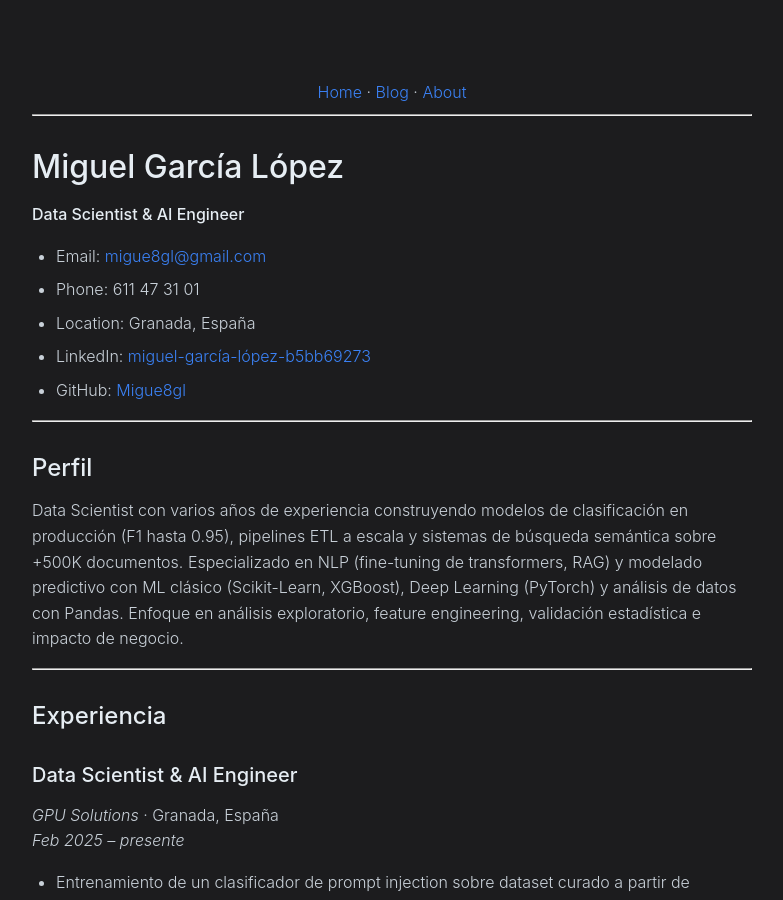
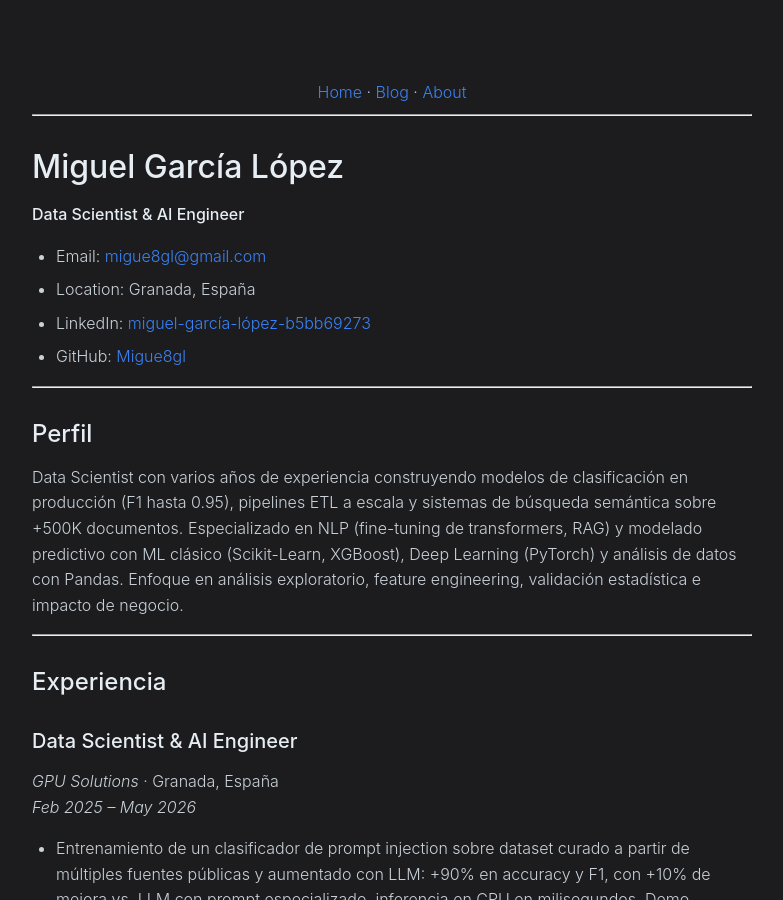
Before and after one commit to Migue8gl/Migue8gl.github.io, a Jekyll site: the page built from cv.md, in a window 1280 px wide and 900 px high. Shown: the whole window, without its empty margins (248-1031 px from the left). Built offline with Jekyll 4.4.1, drawn with Linux system fonts in a browser that asks for light colours.

Commit message:
cv change

```diff
--- a/cv.md
+++ b/cv.md
@@ -8,7 +8,6 @@ description: Data Scientist especializado en Machine Learning, NLP y sistemas de
 **Data Scientist & AI Engineer**
 
 - Email: [migue8gl@gmail.com](mailto:migue8gl@gmail.com)
-- Phone: 611 47 31 01
 - Location: Granada, España
 - LinkedIn: [miguel-garcía-lópez-b5bb69273](https://linkedin.com/in/miguel-garcía-lópez-b5bb69273)
 - GitHub: [Migue8gl](https://github.com/Migue8gl)
@@ -25,7 +24,7 @@ Data Scientist con varios años de experiencia construyendo modelos de clasifica
 
 ### **Data Scientist & AI Engineer**
 *GPU Solutions* · Granada, España
-*Feb 2025 – presente*
+*Feb 2025 – May 2026*
 
 - Entrenamiento de un clasificador de prompt injection sobre dataset curado a partir de múltiples fuentes públicas y aumentado con LLM: +90% en accuracy y F1, con +10% de mejora vs. LLM con prompt especializado, inferencia en CPU en milisegundos. Demo comparativa con Streamlit.
 - Fine-tuning de Gemma con QLoRA sobre documentación técnica, evaluando con ROUGE, BLEU y BERTScore. +18% ROUGE-L y +22% BERTScore F1 vs. modelo base, validado con evaluación humana en QA.
```
